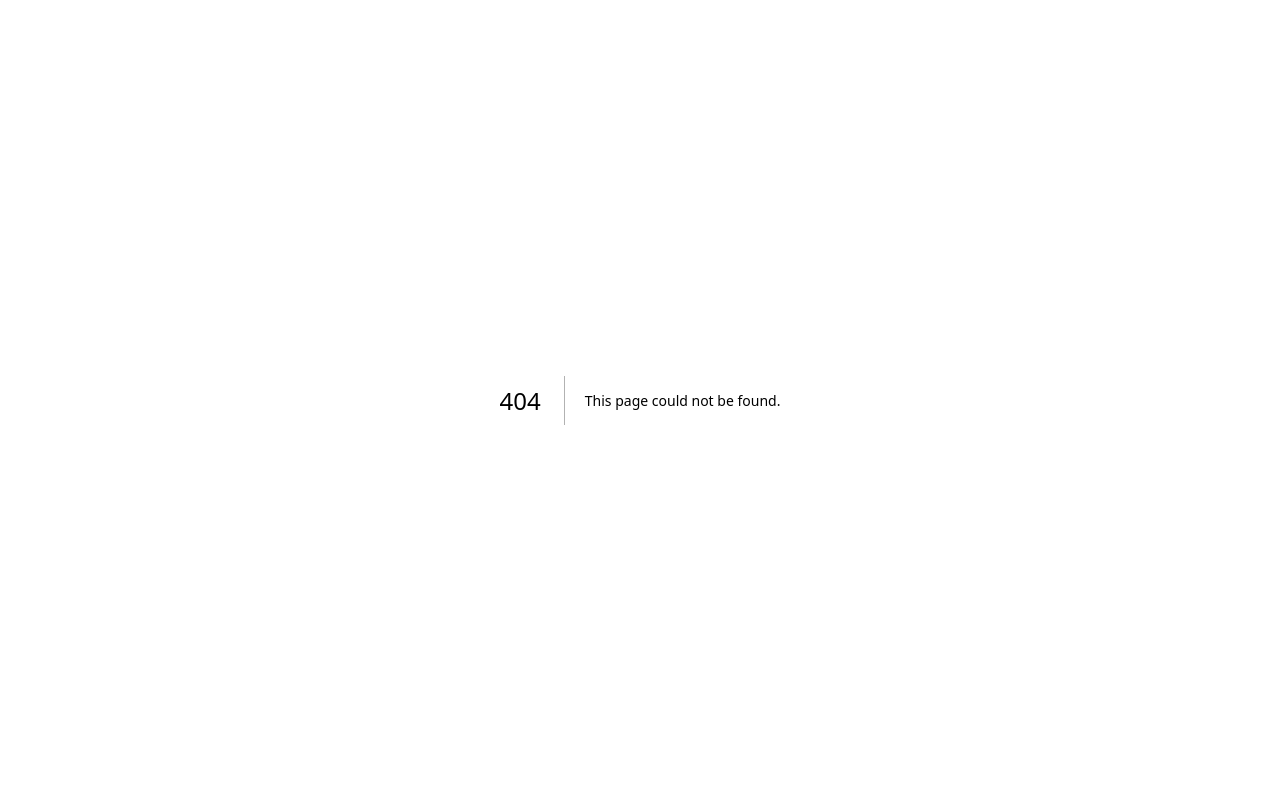
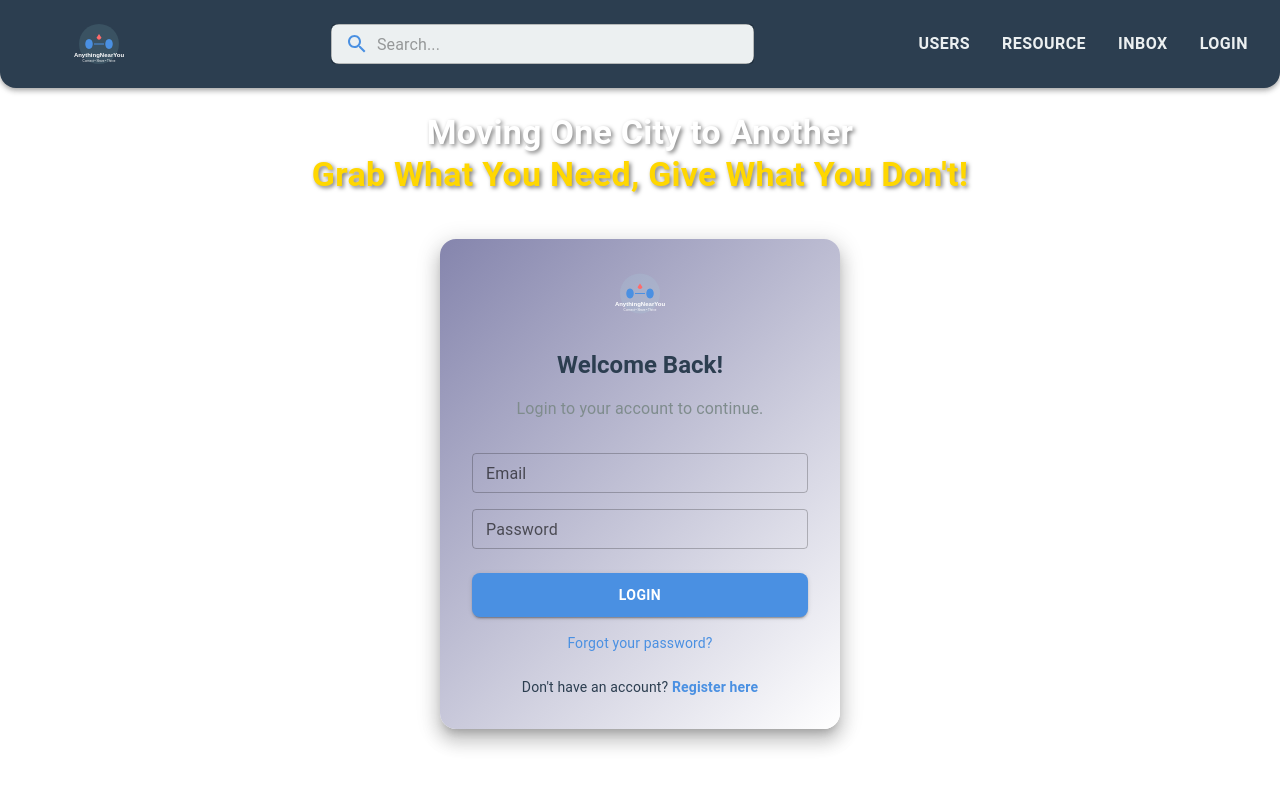
Before and after one commit to Mr-Paradox-as/ANY--AnythingNearYou-, a Next.js app in the folder frontend/my-app/: page /login in a window 1280 px wide. Before the commit this address had no page. Shown: the top 788 px of the page. Built offline with nearby package versions, Linux system fonts and the light colour scheme.

Commit message:
login-register-pages

```diff
--- a/frontend/my-app/components/header.js
+++ b/frontend/my-app/components/header.js
@@ -1,4 +1,4 @@
-import React from 'react';
+import React, { useState } from 'react';
 import AppBar from '@mui/material/AppBar';
 import Box from '@mui/material/Box';
 import Toolbar from '@mui/material/Toolbar';
@@ -11,7 +11,6 @@ import IconButton from '@mui/material/IconButton';
 import Avatar from '@mui/material/Avatar';
 import SearchIcon from '@mui/icons-material/Search';
 import Link from 'next/link';
-
 
 const CustomLogo = () => (
   <svg xmlns="http://www.w3.org/2000/svg" viewBox="0 0 400 200" width="150" height="50">
@@ -37,9 +36,10 @@ const CustomLogo = () => (
   </svg>
 );
 
-export default function ResponsiveAppBar({ pages = ['Users','Resource', 'Inbox', 'Account',''], settings = ['Profile', 'Account', 'Logout'] }) {
-  const [anchorElNav, setAnchorElNav] = React.useState(null);
-  const [anchorElUser, setAnchorElUser] = React.useState(null);
+export default function ResponsiveAppBar({ pages = ['Users', 'Resource', 'Inbox', 'Account'], settings = ['Profile', 'Logout'] }) {
+  const [anchorElNav, setAnchorElNav] = useState(null);
+  const [anchorElUser, setAnchorElUser] = useState(null);
+  const [isLoggedIn, setIsLoggedIn] = useState(false); // Simulating login status
 
   const handleOpenNavMenu = (event) => setAnchorElNav(event.currentTarget);
   const handleOpenUserMenu = (event) => setAnchorElUser(event.currentTarget);
@@ -47,7 +47,14 @@ export default function ResponsiveAppBar({ pages = ['Users','Resource', 'Inbox',
   const handleCloseUserMenu = () => setAnchorElUser(null);
 
   return (
-    <AppBar position="sticky" sx={{ backgroundColor: '#2C3E50', borderRadius: '0 0 16px 16px' }}>
+    <AppBar
+      position="sticky"
+      sx={{
+        backgroundColor: '#2C3E50',
+        borderRadius: '0 0 16px 16px',
+        marginBottom: 3, // Added marginBottom here for spacing below the AppBar
+      }}
+    >
       <Toolbar
         disableGutters
         sx={{
@@ -114,13 +121,24 @@ export default function ResponsiveAppBar({ pages = ['Users','Resource', 'Inbox',
           {pages.map((page) => (
             <Link
               key={page}
-              href={page === 'Resource' ? '/resources' : `/${page.toLowerCase()}`}
+              href={
+                page === 'Resource'
+                  ? '/resources'
+                  : page === 'Account' && !isLoggedIn
+                  ? '/login'
+                  : `/${page.toLowerCase()}`
+              }
               passHref
             >
-
               <Button
                 key={page}
-              onClick={handleCloseNavMenu}
+                onClick={() => {
+                  if (page === 'Account' && !isLoggedIn) {
+                    window.location.href = '/login'; // Redirect if not logged in
+                  } else {
+                    handleCloseNavMenu();
+                  }
+                }}
                 sx={{
                   my: 2,
                   color: '#ECF0F1',
@@ -133,13 +151,14 @@ export default function ResponsiveAppBar({ pages = ['Users','Resource', 'Inbox',
                   },
                 }}
               >
-              {page}
+                {page === 'Account' && !isLoggedIn ? 'Login' : page}
               </Button>
             </Link>
           ))}
         </Box>
 
         {/* User Menu */}
+        {isLoggedIn && (
           <Box sx={{ flexGrow: 0 }}>
             <IconButton onClick={handleOpenUserMenu} sx={{ p: 0 }}>
               <Avatar alt="User Avatar" src="/static/images/avatar/1.jpg" />
@@ -166,6 +185,7 @@ export default function ResponsiveAppBar({ pages = ['Users','Resource', 'Inbox',
               ))}
             </Menu>
           </Box>
+        )}
       </Toolbar>
     </AppBar>
   );
--- /dev/null
+++ b/frontend/my-app/pages/login.js
@@ -0,0 +1,169 @@
+import React from 'react';
+import { Box, TextField, Button, Typography, Paper } from '@mui/material';
+import { useRouter } from 'next/router';
+import { styled } from '@mui/system';
+import ResponsiveAppBar from "@/components/header";
+
+const CustomLogo = () => (
+  <svg xmlns="http://www.w3.org/2000/svg" viewBox="0 0 400 200" width="150" height="50">
+    <circle cx="200" cy="100" r="80" fill="#b3ffff" opacity="0.1" />
+    <path d="M160 120 C140 120, 140 80, 160 80 C180 80, 180 120, 160 120Z" fill="#4A90E2" />
+    <path d="M240 120 C220 120, 220 80, 240 80 C260 80, 260 120, 240 120Z" fill="#4A90E2" />
+    <path d="M180 100 L220 100" stroke="#4A90E2" strokeWidth="4" />
+    <path d="M200 60 L210 75 Q200 90 190 75Z" fill="#FF6B6B" />
+    <text
+      x="200"
+      y="150"
+      fontFamily="Arial, sans-serif"
+      fontSize="24"
+      fontWeight="bold"
+      textAnchor="middle"
+      fill="#FFFFFF"
+    >
+      AnythingNearYou
+    </text>
+    <text x="200" y="170" fontFamily="Arial, sans-serif" fontSize="12" textAnchor="middle" fill="#FFFFFF">
+      Connect • Share • Thrive
+    </text>
+  </svg>
+);
+
+const AnimatedBox = styled(Box)({
+  animation: 'float 3s ease-in-out infinite',
+  '@keyframes float': {
+    '0%, 100%': { transform: 'translateY(0px)' },
+    '50%': { transform: 'translateY(-10px)' },
+  },
+});
+
+const AnimatedText = styled(Typography)({
+  animation: 'textAnimation 3s ease-out forwards',
+  '@keyframes textAnimation': {
+    '0%': {
+      transform: 'translateY(50px)',
+      opacity: 0,
+    },
+    '100%': {
+      transform: 'translateY(0)',
+      opacity: 1,
+    },
+  },
+});
+
+export default function LoginPage() {
+  const router = useRouter();
+
+  return (
+    <div>
+      {/* Responsive AppBar */}
+      <ResponsiveAppBar />
+
+      {/* Animated Title Text */}
+      <AnimatedText
+  variant="h4"
+  sx={{
+    color: '#FFFFFF',
+    textAlign: 'center',
+    fontWeight: 'bold',
+    marginBottom: -15, // Reduced gap between tagline and card
+    textShadow: '2px 2px 4px rgba(0, 0, 0, 0.5)',
+  }}
+>
+  Moving One City to Another <br />
+  <span style={{ color: '#FFD700' }}>Grab What You Need, Give What You Don't!</span>
+</AnimatedText>
+
+<Box
+  sx={{
+    display: 'flex',
+    justifyContent: 'center',
+    alignItems: 'center',
+    minHeight: '100vh',
+    marginTop: 1, // Reduced gap between tagline and card
+  }}
+>
+  <Paper
+    elevation={12}
+    sx={{
+      width: '100%',
+      maxWidth: 400,
+      padding: 4,
+      borderRadius: '16px',
+      textAlign: 'center',
+      background: 'linear-gradient(135deg, #8585ad, #ffffff)',
+    }}
+  >
+    <AnimatedBox sx={{ marginBottom: 3 }}>
+      <CustomLogo />
+    </AnimatedBox>
+
+    <Typography variant="h5" fontWeight="bold" sx={{ color: '#2C3E50', marginBottom: 2 }}>
+      Welcome Back!
+    </Typography>
+    <Typography variant="body1" sx={{ color: '#7F8C8D', marginBottom: 4 }}>
+      Login to your account to continue.
+    </Typography>
+
+    <TextField fullWidth variant="outlined" size="small" label="Email" sx={{ marginBottom: 2 }} />
+    <TextField
+      fullWidth
+      variant="outlined"
+      size="small"
+      label="Password"
+      type="password"
+      sx={{ marginBottom: 3 }}
+    />
+    <Button
+      variant="contained"
+      fullWidth
+      sx={{
+        backgroundColor: '#4A90E2',
+        color: '#fff',
+        fontWeight: 'bold',
+        padding: '10px 0',
+        borderRadius: '8px',
+        '&:hover': {
+          backgroundColor: '#357ABD',
+        },
+      }}
+    >
+      Login
+    </Button>
+
+    <Typography
+      variant="body2"
+      sx={{
+        color: '#4A90E2',
+        marginTop: 2,
+        cursor: 'pointer',
+        '&:hover': { textDecoration: 'underline' },
+      }}
+    >
+      Forgot your password?
+    </Typography>
+
+    {/* Register Link */}
+    <Typography
+      variant="body2"
+      sx={{
+        marginTop: 3,
+        color: '#2C3E50',
+      }}
+    >
+      Don't have an account?{' '}
+      <span
+        onClick={() => router.push('/register')}
+        style={{
+          color: '#4A90E2',
+          cursor: 'pointer',
+          fontWeight: 'bold',
+        }}
+      >
+        Register here
+      </span>
+    </Typography>
+  </Paper>
+</Box>
+    </div>
+  );
+}
```
Also changed, not shown: frontend/my-app/pages/register.js (added, +129 -0 lines), frontend/my-app/pages/resources.js (+15 -1 lines). Lines whose indentation alone changed are shown as unchanged.
